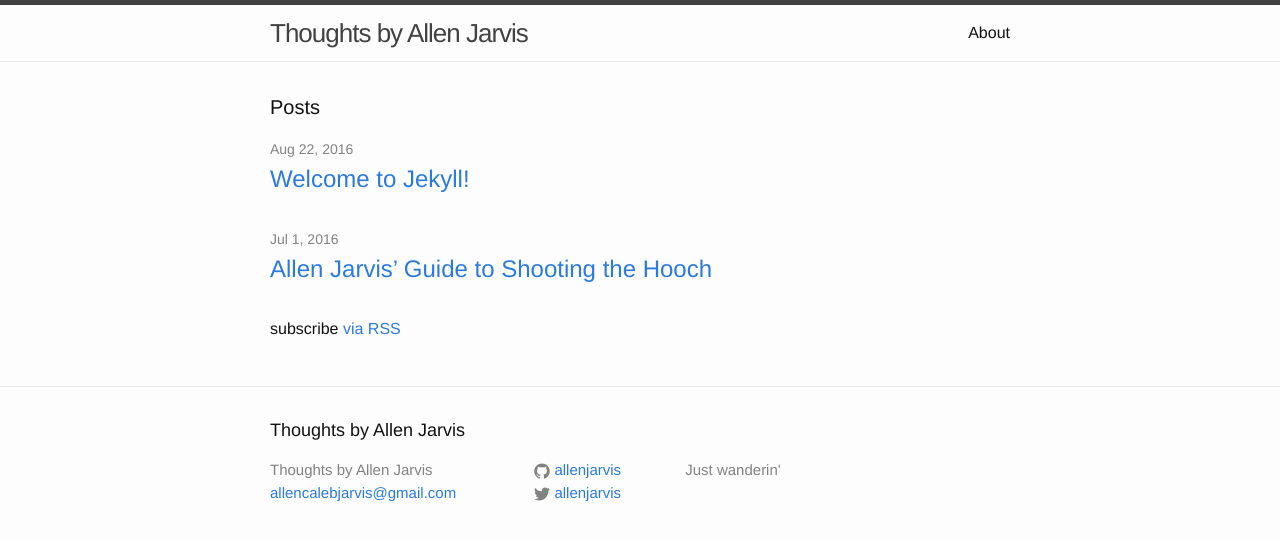
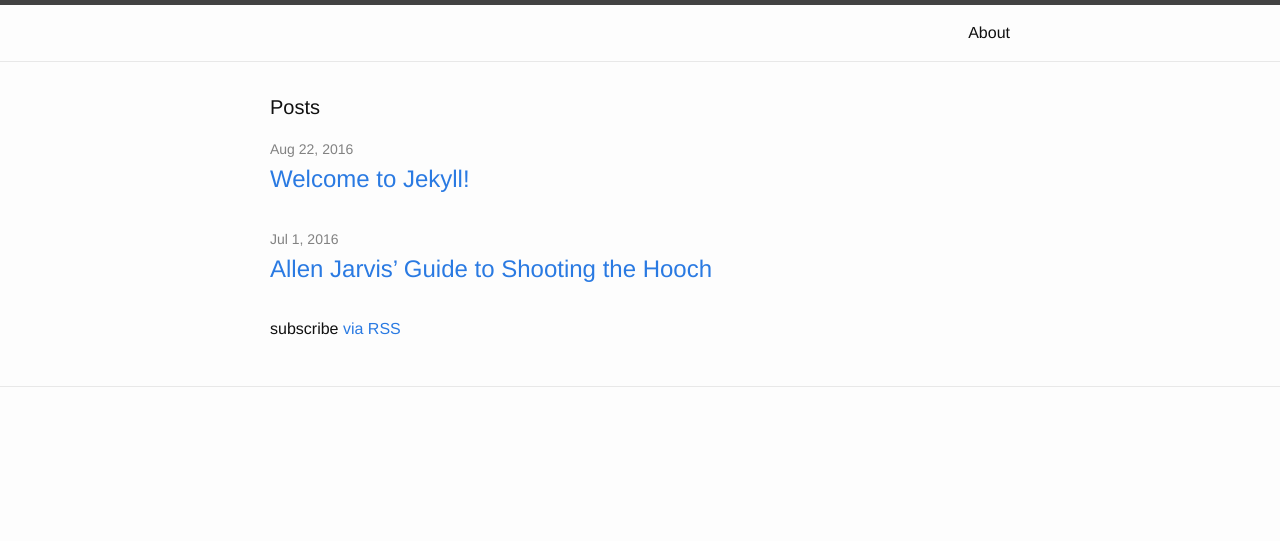
Before and after one commit to cephalization11/allenjarvis.github.io, a Jekyll site: the page built from index.html, in a window 1280 px wide. Shown: the top 541 px of the page. Built offline with Jekyll 4.4.1, drawn with Linux system fonts in a browser that asks for light colours; part of the change alters nothing that is shown.

Commit message:
comment everything

```diff
--- a/_config.yml
+++ b/_config.yml
@@ -6,14 +6,14 @@
 # 'jekyll serve'. If you change this file, please restart the server process.
 
 # Site settings
-title: Thoughts by Allen Jarvis
-email: allencalebjarvis@gmail.com
-description: > # this means to ignore newlines until "baseurl:"
-  Just wanderin'
-baseurl: "" # the subpath of your site, e.g. /blog
-url: "http://yourdomain.com" # the base hostname & protocol for your site
-twitter_username: allenjarvis
-github_username:  allenjarvis
+#title: Thoughts by Allen Jarvis
+#email: allencalebjarvis@gmail.com
+#description: > # this means to ignore newlines until "baseurl:"
+#  Just wanderin'
+#baseurl: "" # the subpath of your site, e.g. /blog
+#url: "http://yourdomain.com" # the base hostname & protocol for your site
+#twitter_username: allenjarvis
+#github_username:  allenjarvis
 
 # Build settings
 markdown: kramdown
```
